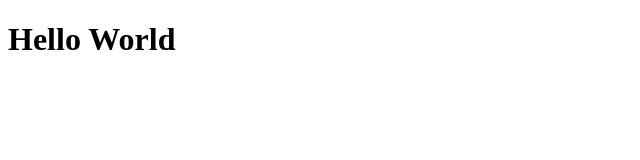
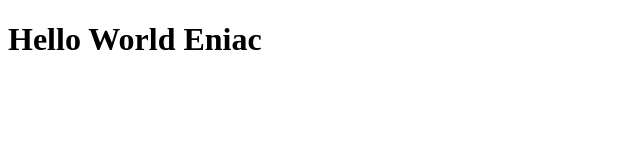
Before and after one commit to rutvikpumak/test-repo, a plain HTML site: page index.html in a window 1280 px wide. Shown: the whole page, without its empty margins (0-640 px from the left). Drawn offline with Linux system fonts and the light colour scheme.

Commit message:
change title

```diff
--- a/index.html
+++ b/index.html
@@ -7,6 +7,6 @@
     <title>Document</title>
   </head>
   <body>
-    <h1>Hello World</h1>
+    <h1>Hello World Eniac</h1>
   </body>
 </html>
```
